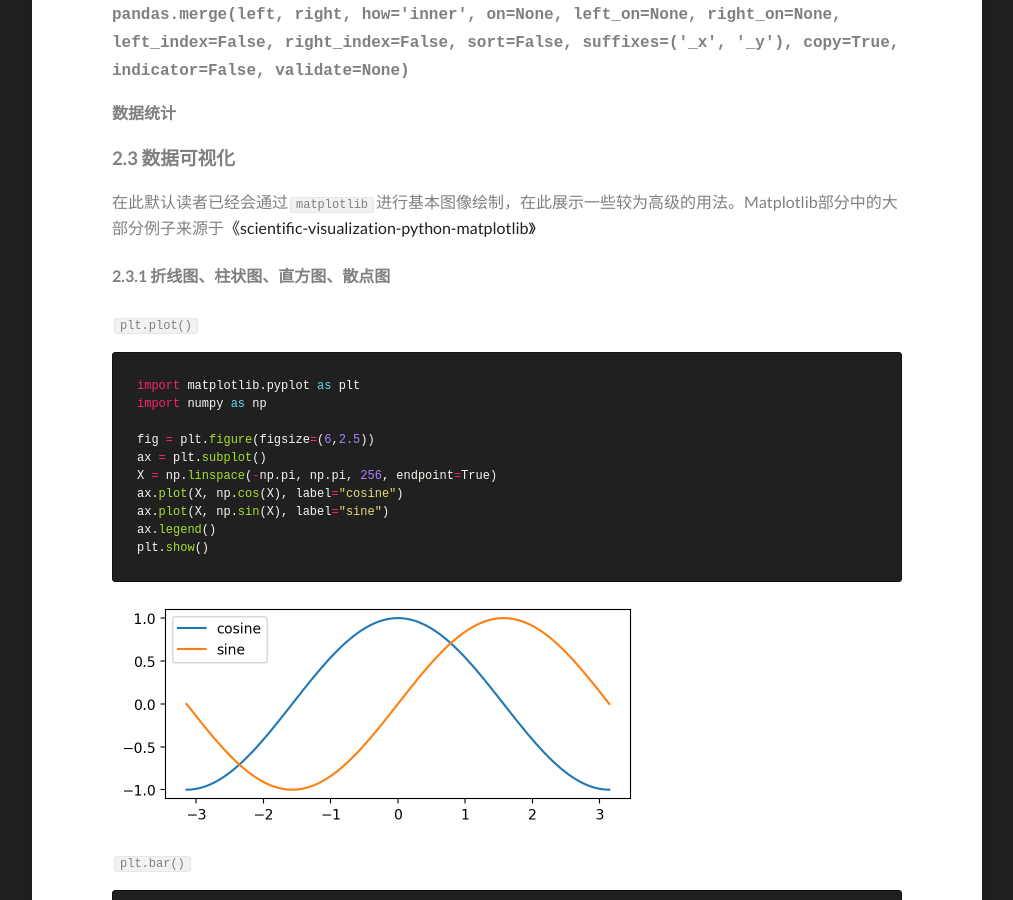
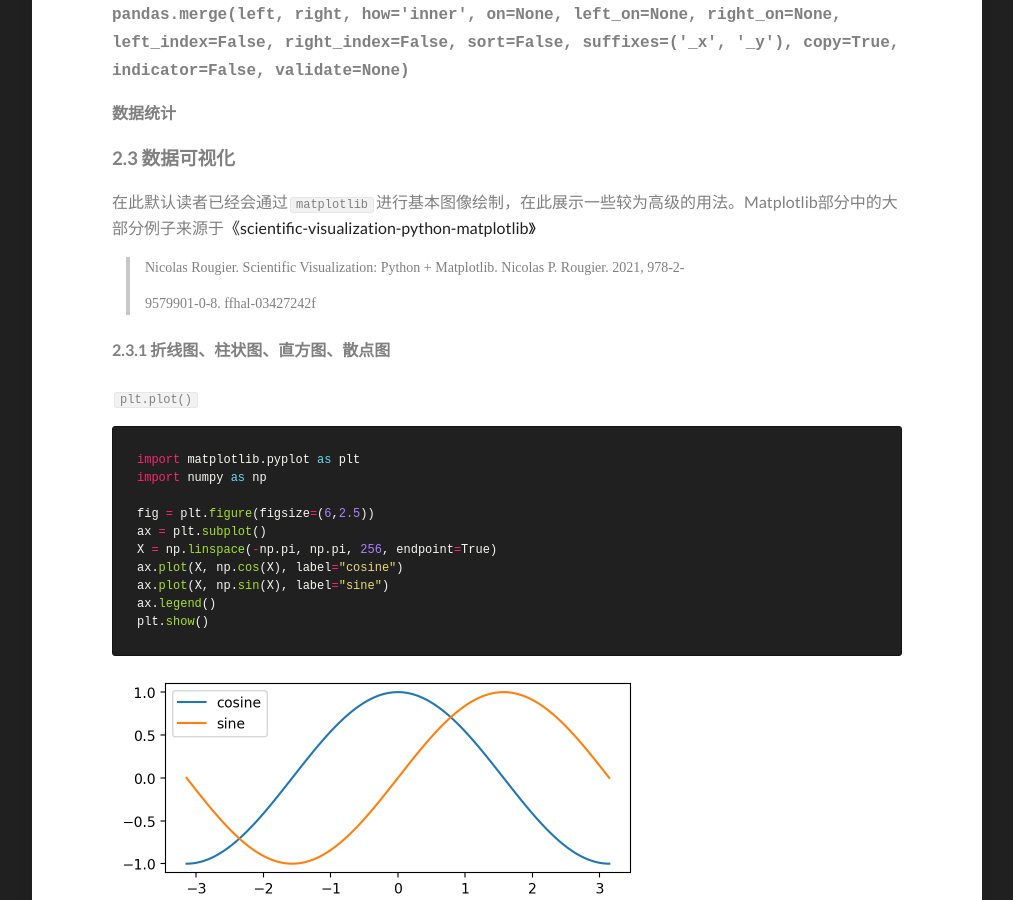
Before and after one commit to hrjtju/hrjtju.github.io, a Jekyll site: the page built from _posts/2022-09-14-DatawhaleDA-2.md, in a window 1280 px wide and 900 px high, scrolled down 12649 px. Shown: the whole window, without its empty margins (133-1146 px from the left). Built offline with Jekyll 4.4.1, drawn with Linux system fonts in a browser that asks for light colours.

Commit message:
更新了citation

```diff
--- a/_posts/2022-09-14-DatawhaleDA-2.md
+++ b/_posts/2022-09-14-DatawhaleDA-2.md
@@ -475,6 +475,10 @@ result = pd.concat(frames, keys=["df1", "df2", "df3"])
 
 在此默认读者已经会通过`matplotlib`进行基本图像绘制，在此展示一些较为高级的用法。Matplotlib部分中的大部分例子来源于[《scientific-visualization-python-matplotlib》](https://hal.inria.fr/hal-03427242)
 
+> Nicolas Rougier. Scientific Visualization: Python + Matplotlib. Nicolas P. Rougier. 2021, 978-2-
+>
+> 9579901-0-8. ffhal-03427242f
+
 
 
 #### 2.3.1 折线图、柱状图、直方图、散点图
```
